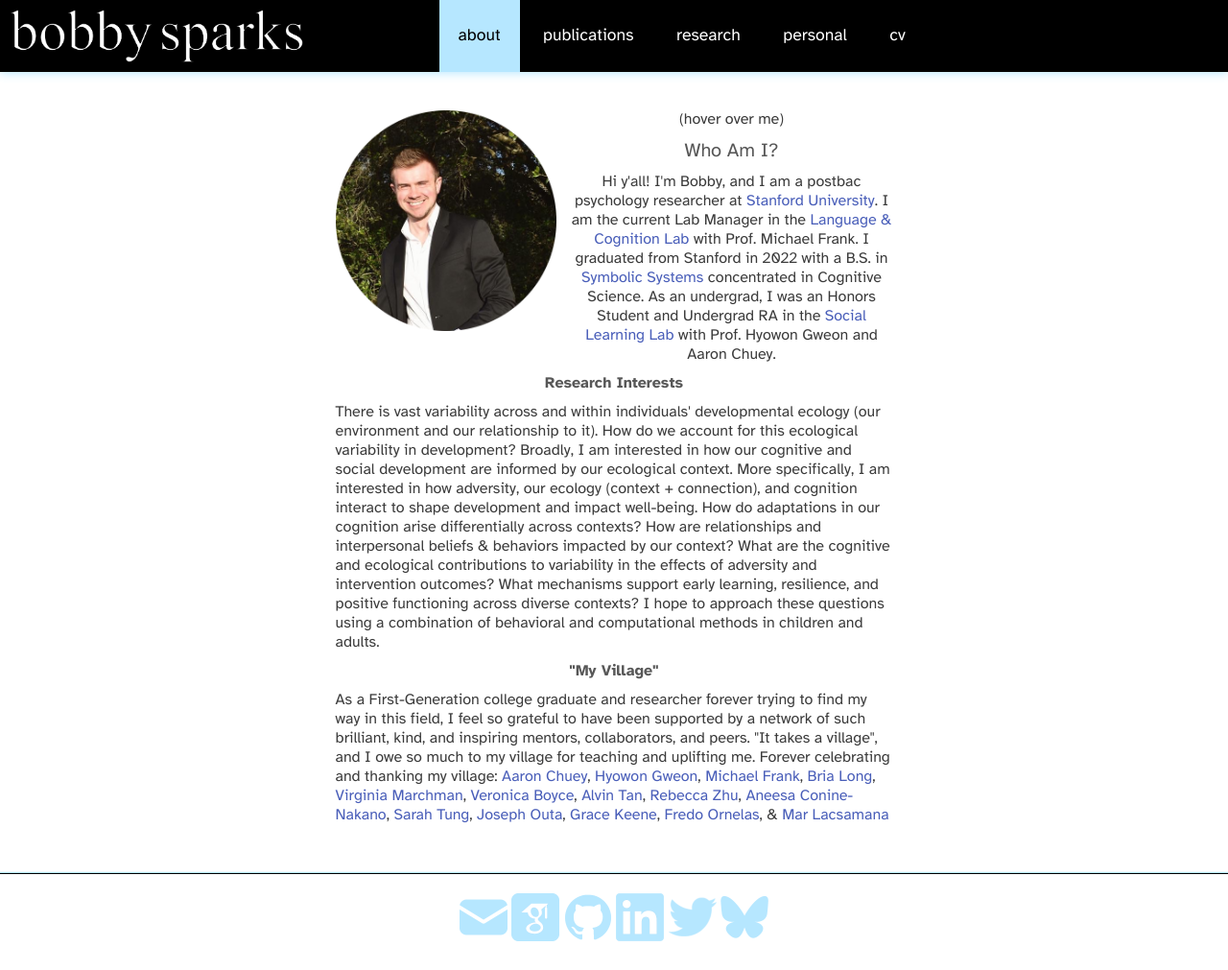
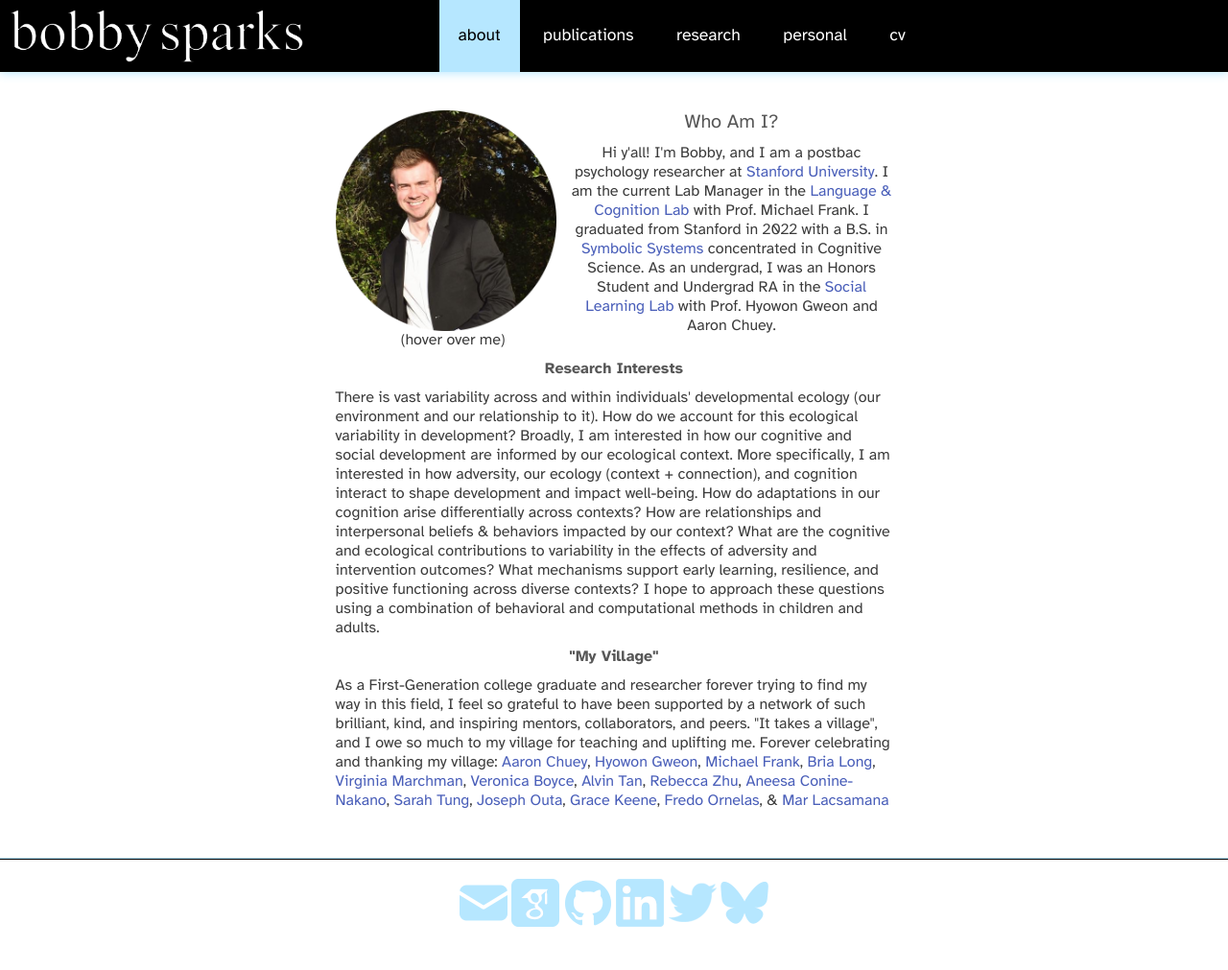
Before and after one commit to rbzsparks/rbzsparks.github.io, a Jekyll site: the page built from 00-index.md, in a window 1280 px wide. Shown: the whole page at 96% size. Built offline with Jekyll 4.4.1, drawn with Linux system fonts in a browser that asks for light colours; nearby versions of some CDN libraries.

Commit message:
format corrections

```diff
--- a/_bibliography/citations.bib
+++ b/_bibliography/citations.bib
@@ -83,7 +83,7 @@
 	title = {Young Children Identify Knowledgeable Speakers Using Causal Influence},
 	year = {in prep}}
 
-@thesis{sparks2022,
+@thesis{sparks2024,
 	author = {Sparks, Robert Z and Chuey, Aaron and Gweon, Hyowon},
 	date-added = {2023-07-24 16:15:56 +0200},
 	date-modified = {2023-07-24 16:15:56 +0200},
--- a/_layouts/home.html
+++ b/_layouts/home.html
@@ -10,7 +10,7 @@
     <div class="page-content">
       <div class="wrapper">
         <div style = "width:66%; margin: auto">
-        <div>
+        <div style = "float: left">
         <img class="profile-image" style="float:left; padding: 0px 15px 0px 0px" src="{{site.url}}{{site.baseurl}}/images/bobby.png" onmouseover="this.src='{{site.url}}{{site.baseurl}}/images/doodle.png'" onmouseout="this.src='{{site.url}}{{site.baseurl}}/images/bobby.png'" alt="Bobby"></img>
         <p style="text-align:center">(hover over me)</p>
         </div>
```
Also changed, not shown: 02-research.md (+1 -0 lines).
